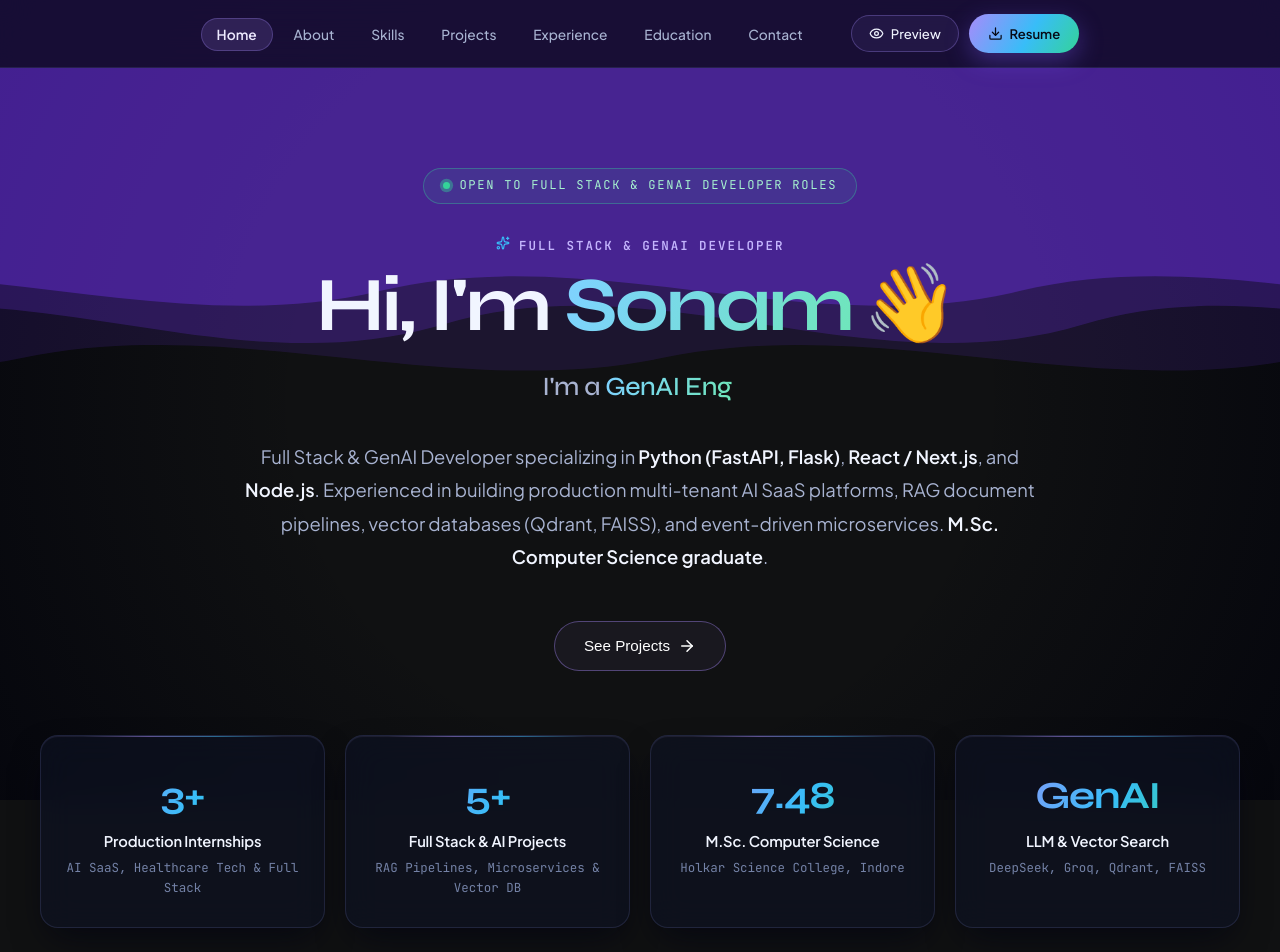
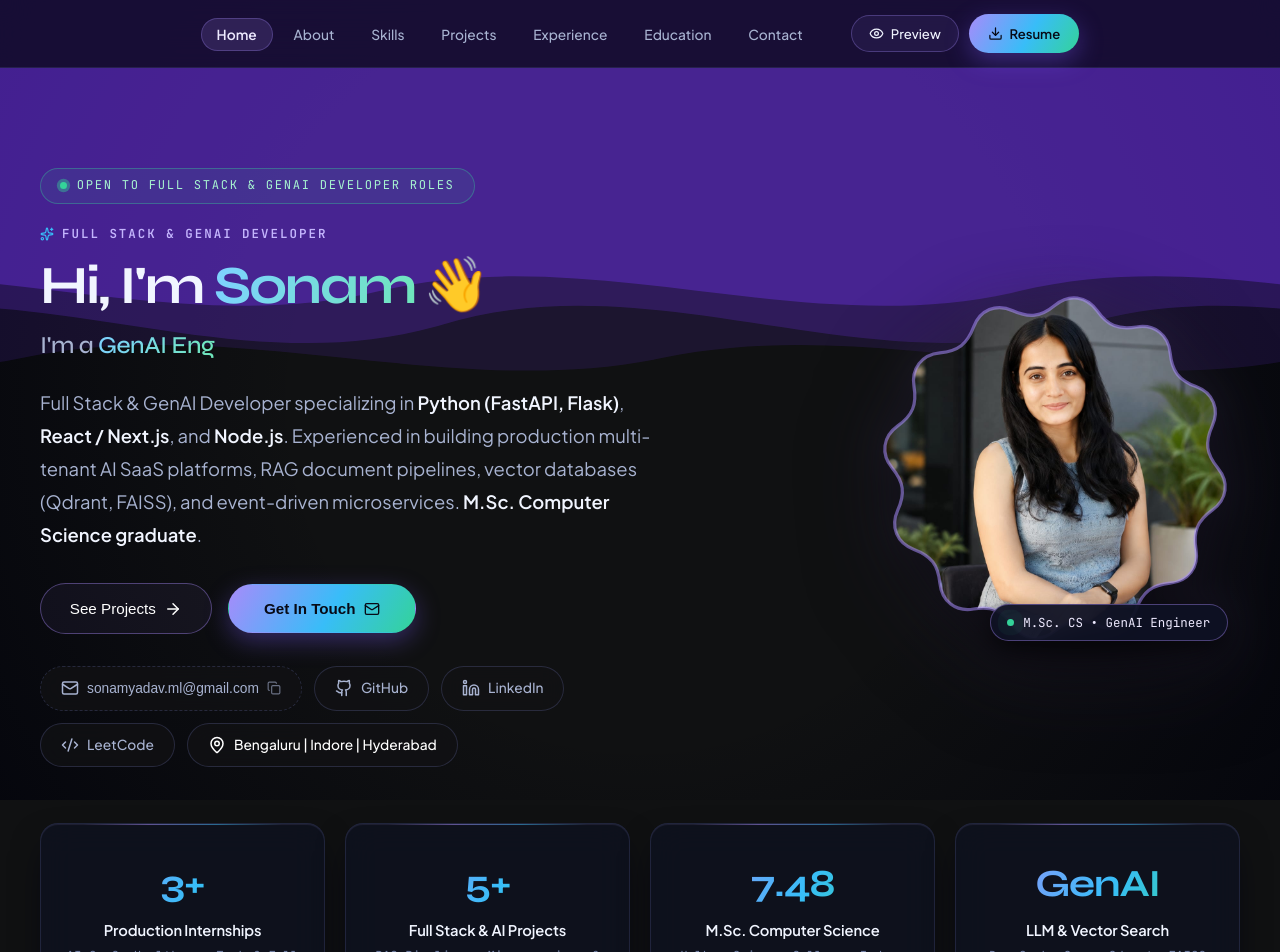
Before and after one commit to sonam-yadav04/Portfolio-website, a React (Vite) app: page /#/ in a window 1280 px wide. Shown: the top 952 px of the page. Built offline with nearby package versions, Linux system fonts and the light colour scheme.

Commit message:
feat(profile): position profile on right with organic wavy shape and solid background

```diff
--- a/src/Home.jsx
+++ b/src/Home.jsx
@@ -22,6 +22,8 @@ import Education from './Education';
 import Contact from './Contact';
 import { HeroGreeting, RoleTyper } from './TypingText';
 
+const ORGANIC_WAVY_PATH = "M 376.00 200.00 C 388.57 215.36, 386.12 233.97, 370.00 245.55 C 353.89 257.14, 349.22 268.42, 352.42 288.00 C 355.62 307.58, 344.20 322.48, 324.45 324.45 C 304.70 326.43, 295.02 333.86, 288.00 352.42 C 280.98 370.98, 263.64 378.17, 245.55 370.00 C 227.46 361.84, 215.36 363.43, 200.00 376.00 C 184.64 388.57, 166.03 386.12, 154.45 370.00 C 142.86 353.89, 131.58 349.22, 112.00 352.42 C 92.42 355.62, 77.52 344.20, 75.55 324.45 C 73.57 304.70, 66.14 295.02, 47.58 288.00 C 29.02 280.98, 21.83 263.64, 30.00 245.55 C 38.16 227.46, 36.57 215.36, 24.00 200.00 C 11.43 184.64, 13.88 166.03, 30.00 154.45 C 46.11 142.86, 50.78 131.58, 47.58 112.00 C 44.38 92.42, 55.80 77.52, 75.55 75.55 C 95.30 73.57, 104.98 66.14, 112.00 47.58 C 119.02 29.02, 136.36 21.83, 154.45 30.00 C 172.54 38.16, 184.64 36.57, 200.00 24.00 C 215.36 11.43, 233.97 13.88, 245.55 30.00 C 257.14 46.11, 268.42 50.78, 288.00 47.58 C 307.58 44.38, 322.48 55.80, 324.45 75.55 C 326.43 95.30, 333.86 104.98, 352.42 112.00 C 370.98 119.02, 378.17 136.36, 370.00 154.45 C 361.84 172.54, 363.43 184.64, 376.00 200.00 Z";
+
 function Home({ onOpenResume }) {
   const [copiedText, setCopiedText] = useState('');
 
@@ -43,6 +45,9 @@ function Home({ onOpenResume }) {
 
       <section id="home" className="hero">
         <div className="hero-content">
+          <div className="hero-top-row">
+            {/* Left Column: Intro */}
+            <div className="hero-intro-col">
               <div className="status-badge">
                 <span className="status-dot"></span>
                 <span>Open to Full Stack &amp; GenAI Developer Roles</span>
@@ -60,35 +65,14 @@ function Home({ onOpenResume }) {
               </p>
 
               <div className="cta-row">
-
                 <button onClick={() => scrollToSection('projects')} className="btn-secondary">
                   <span>See Projects</span>
                   <ArrowRight size={18} />
                 </button>
-          </div>
-
-
-          <div className="stats-grid">
-            <div className="stat-card">
-              <div className="stat-number">3+</div>
-              <div className="stat-label">Production Internships</div>
-              <div className="stat-detail">AI SaaS, Healthcare Tech &amp; Full Stack</div>
-            </div>
-            <div className="stat-card">
-              <div className="stat-number">5+</div>
-              <div className="stat-label">Full Stack &amp; AI Projects</div>
-              <div className="stat-detail">RAG Pipelines, Microservices &amp; Vector DB</div>
-            </div>
-            <div className="stat-card">
-              <div className="stat-number">7.48</div>
-              <div className="stat-label">M.Sc. Computer Science</div>
-              <div className="stat-detail">Holkar Science College, Indore</div>
-            </div>
-            <div className="stat-card">
-              <div className="stat-number">GenAI</div>
-              <div className="stat-label">LLM &amp; Vector Search</div>
-              <div className="stat-detail">DeepSeek, Groq, Qdrant, FAISS</div>
-            </div>
+                <button onClick={() => scrollToSection('contact')} className="btn-solid">
+                  <span>Get In Touch</span>
+                  <Mail size={16} />
+                </button>
               </div>
 
               {/* Contact Quick Badges */}
@@ -134,6 +118,88 @@ function Home({ onOpenResume }) {
                   <MapPin size={18} /><span>Bengaluru | Indore | Hyderabad</span>
                 </div>
               </div>
+            </div>
+
+            {/* Right Column: Profile Photo in Organic Wavy Shape with Solid Background */}
+            <div className="hero-profile-col">
+              <div className="hero-organic-container">
+                <div className="hero-organic-badge">
+                  <svg
+                    className="hero-organic-svg"
+                    viewBox="0 0 400 400"
+                    xmlns="http://www.w3.org/2000/svg"
+                    role="img"
+                    aria-label="Sonam Yadav"
+                  >
+                    <defs>
+                      <clipPath id="organicWaveClip">
+                        <path d={ORGANIC_WAVY_PATH} />
+                      </clipPath>
+                    </defs>
+
+                    {/* Solid Background */}
+                    <path
+                      d={ORGANIC_WAVY_PATH}
+                      fill="#0e1224"
+                    />
+
+                    {/* Profile Photo Clipped to Organic Wavy Shape */}
+                    <g clipPath="url(#organicWaveClip)">
+                      <image
+                        href={`${import.meta.env.BASE_URL}profile2.jpeg`}
+                        x="12"
+                        y="4"
+                        width="376"
+                        height="440"
+                        preserveAspectRatio="xMidYMid slice"
+                        className="hero-organic-photo"
+                      />
+                    </g>
+
+                    {/* Clean Solid Organic Border */}
+                    <path
+                      d={ORGANIC_WAVY_PATH}
+                      fill="none"
+                      stroke="rgba(167, 139, 250, 0.55)"
+                      strokeWidth="3.5"
+                      strokeLinecap="round"
+                      strokeLinejoin="round"
+                      className="hero-organic-border"
+                    />
+                  </svg>
+
+                  {/* Floating Pill Badge */}
+                  <div className="hero-profile-pill">
+                    <span className="pill-dot"></span>
+                    <span>M.Sc. CS &bull; GenAI Engineer</span>
+                  </div>
+                </div>
+              </div>
+            </div>
+          </div>
+
+          <div className="stats-grid">
+            <div className="stat-card">
+              <div className="stat-number">3+</div>
+              <div className="stat-label">Production Internships</div>
+              <div className="stat-detail">AI SaaS, Healthcare Tech &amp; Full Stack</div>
+            </div>
+            <div className="stat-card">
+              <div className="stat-number">5+</div>
+              <div className="stat-label">Full Stack &amp; AI Projects</div>
+              <div className="stat-detail">RAG Pipelines, Microservices &amp; Vector DB</div>
+            </div>
+            <div className="stat-card">
+              <div className="stat-number">7.48</div>
+              <div className="stat-label">M.Sc. Computer Science</div>
+              <div className="stat-detail">Holkar Science College, Indore</div>
+            </div>
+            <div className="stat-card">
+              <div className="stat-number">GenAI</div>
+              <div className="stat-label">LLM &amp; Vector Search</div>
+              <div className="stat-detail">DeepSeek, Groq, Qdrant, FAISS</div>
+            </div>
+          </div>
 
           {copiedText && (
             <div className="toast-notification">
```
Lines whose indentation alone changed are shown as unchanged.
